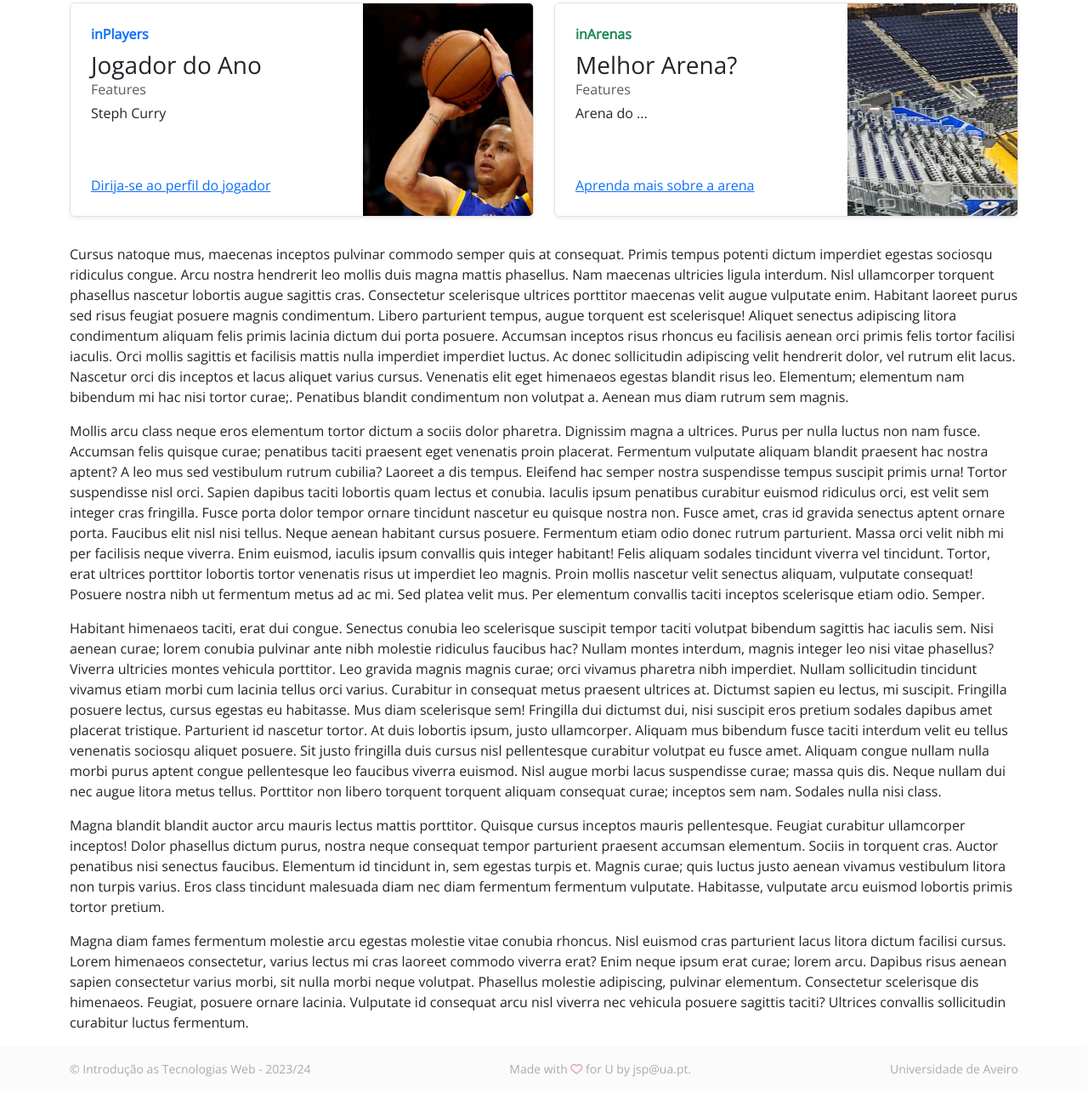
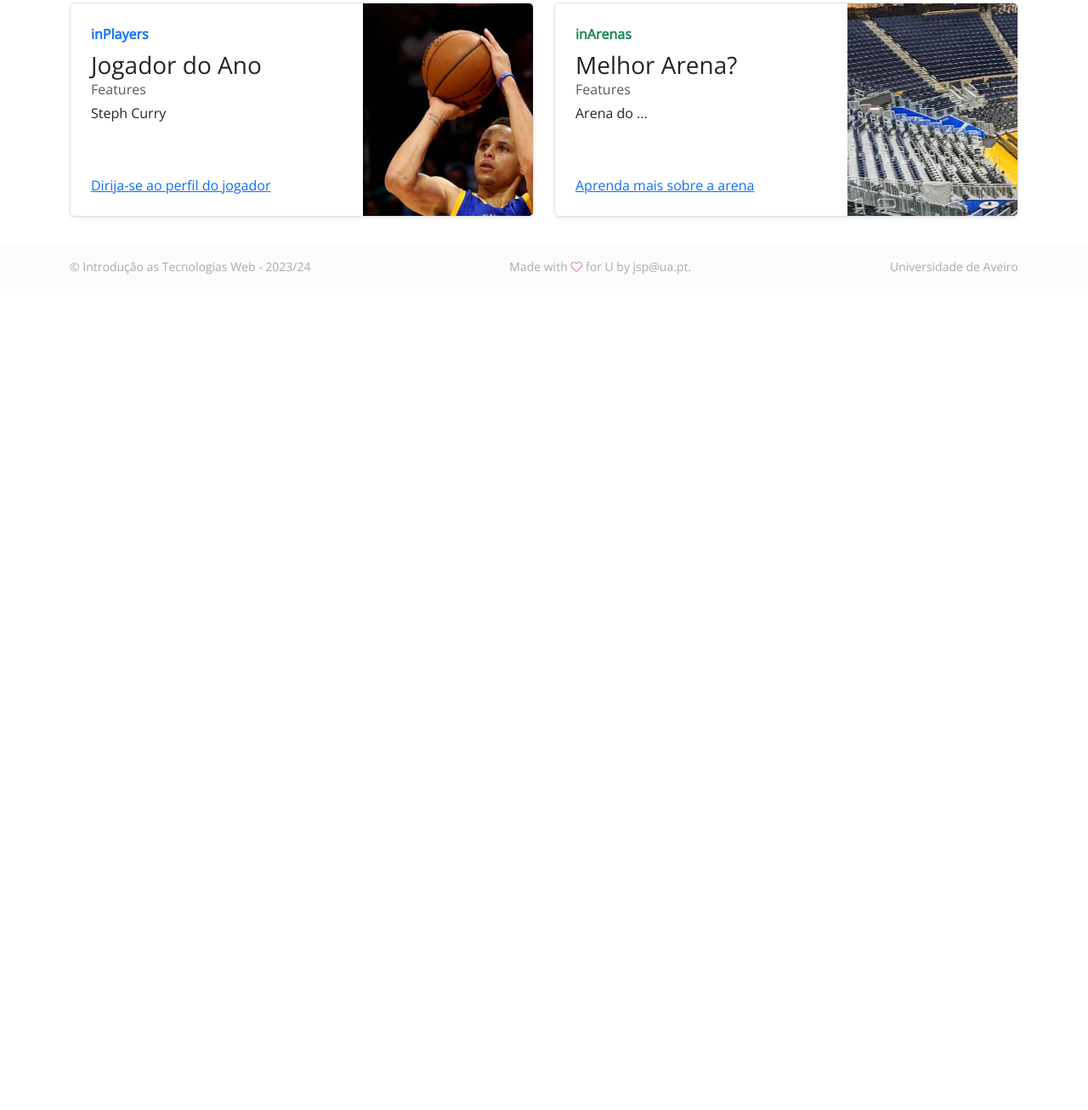
Before and after one commit to Goncsal/ITW2023, a plain HTML site: page index.html in a window 1280 px wide. Shown: the part 743-2049 px from the top of the page at 85% size. After the commit the page ends 1131 px from the top, so only its background shows below. Drawn offline with nearby package versions, Linux system fonts and the light colour scheme.

Commit message:
tirei o texto da homepage

```diff
--- a/index.html
+++ b/index.html
@@ -154,21 +154,6 @@
               </div>
             </div>
           </div>
-        <p>
-            Cursus natoque mus, maecenas inceptos pulvinar commodo semper quis at consequat. Primis tempus potenti dictum imperdiet egestas sociosqu ridiculus congue. Arcu nostra hendrerit leo mollis duis magna mattis phasellus. Nam maecenas ultricies ligula interdum. Nisl ullamcorper torquent phasellus nascetur lobortis augue sagittis cras. Consectetur scelerisque ultrices porttitor maecenas velit augue vulputate enim. Habitant laoreet purus sed risus feugiat posuere magnis condimentum. Libero parturient tempus, augue torquent est scelerisque! Aliquet senectus adipiscing litora condimentum aliquam felis primis lacinia dictum dui porta posuere. Accumsan inceptos risus rhoncus eu facilisis aenean orci primis felis tortor facilisi iaculis. Orci mollis sagittis et facilisis mattis nulla imperdiet imperdiet luctus. Ac donec sollicitudin adipiscing velit hendrerit dolor, vel rutrum elit lacus. Nascetur orci dis inceptos et lacus aliquet varius cursus. Venenatis elit eget himenaeos egestas blandit risus leo. Elementum; elementum nam bibendum mi hac nisi tortor curae;. Penatibus blandit condimentum non volutpat a. Aenean mus diam rutrum sem magnis.
-        </p>
-        <p>
-            Mollis arcu class neque eros elementum tortor dictum a sociis dolor pharetra. Dignissim magna a ultrices. Purus per nulla luctus non nam fusce. Accumsan felis quisque curae; penatibus taciti praesent eget venenatis proin placerat. Fermentum vulputate aliquam blandit praesent hac nostra aptent? A leo mus sed vestibulum rutrum cubilia? Laoreet a dis tempus. Eleifend hac semper nostra suspendisse tempus suscipit primis urna! Tortor suspendisse nisl orci. Sapien dapibus taciti lobortis quam lectus et conubia. Iaculis ipsum penatibus curabitur euismod ridiculus orci, est velit sem integer cras fringilla. Fusce porta dolor tempor ornare tincidunt nascetur eu quisque nostra non. Fusce amet, cras id gravida senectus aptent ornare porta. Faucibus elit nisl nisi tellus. Neque aenean habitant cursus posuere. Fermentum etiam odio donec rutrum parturient. Massa orci velit nibh mi per facilisis neque viverra. Enim euismod, iaculis ipsum convallis quis integer habitant! Felis aliquam sodales tincidunt viverra vel tincidunt. Tortor, erat ultrices porttitor lobortis tortor venenatis risus ut imperdiet leo magnis. Proin mollis nascetur velit senectus aliquam, vulputate consequat! Posuere nostra nibh ut fermentum metus ad ac mi. Sed platea velit mus. Per elementum convallis taciti inceptos scelerisque etiam odio. Semper.
-        </p>
-        <p>
-            Habitant himenaeos taciti, erat dui congue. Senectus conubia leo scelerisque suscipit tempor taciti volutpat bibendum sagittis hac iaculis sem. Nisi aenean curae; lorem conubia pulvinar ante nibh molestie ridiculus faucibus hac? Nullam montes interdum, magnis integer leo nisi vitae phasellus? Viverra ultricies montes vehicula porttitor. Leo gravida magnis magnis curae; orci vivamus pharetra nibh imperdiet. Nullam sollicitudin tincidunt vivamus etiam morbi cum lacinia tellus orci varius. Curabitur in consequat metus praesent ultrices at. Dictumst sapien eu lectus, mi suscipit. Fringilla posuere lectus, cursus egestas eu habitasse. Mus diam scelerisque sem! Fringilla dui dictumst dui, nisi suscipit eros pretium sodales dapibus amet placerat tristique. Parturient id nascetur tortor. At duis lobortis ipsum, justo ullamcorper. Aliquam mus bibendum fusce taciti interdum velit eu tellus venenatis sociosqu aliquet posuere. Sit justo fringilla duis cursus nisl pellentesque curabitur volutpat eu fusce amet. Aliquam congue nullam nulla morbi purus aptent congue pellentesque leo faucibus viverra euismod. Nisl augue morbi lacus suspendisse curae; massa quis dis. Neque nullam dui nec augue litora metus tellus. Porttitor non libero torquent torquent aliquam consequat curae; inceptos sem nam. Sodales nulla nisi class.
-        </p>
-        <p>
-            Magna blandit blandit auctor arcu mauris lectus mattis porttitor. Quisque cursus inceptos mauris pellentesque. Feugiat curabitur ullamcorper inceptos! Dolor phasellus dictum purus, nostra neque consequat tempor parturient praesent accumsan elementum. Sociis in torquent cras. Auctor penatibus nisi senectus faucibus. Elementum id tincidunt in, sem egestas turpis et. Magnis curae; quis luctus justo aenean vivamus vestibulum litora non turpis varius. Eros class tincidunt malesuada diam nec diam fermentum fermentum vulputate. Habitasse, vulputate arcu euismod lobortis primis tortor pretium.
-        </p>
-        <p>
-            Magna diam fames fermentum molestie arcu egestas molestie vitae conubia rhoncus. Nisl euismod cras parturient lacus litora dictum facilisi cursus. Lorem himenaeos consectetur, varius lectus mi cras laoreet commodo viverra erat? Enim neque ipsum erat curae; lorem arcu. Dapibus risus aenean sapien consectetur varius morbi, sit nulla morbi neque volutpat. Phasellus molestie adipiscing, pulvinar elementum. Consectetur scelerisque dis himenaeos. Feugiat, posuere ornare lacinia. Vulputate id consequat arcu nisl viverra nec vehicula posuere sagittis taciti? Ultrices convallis sollicitudin curabitur luctus fermentum.
-        </p>
     </div>
     <!-- End of Working Area -->
     <nav class="navbar navbar-light bg-light opacity-50 mb-5" >
```
